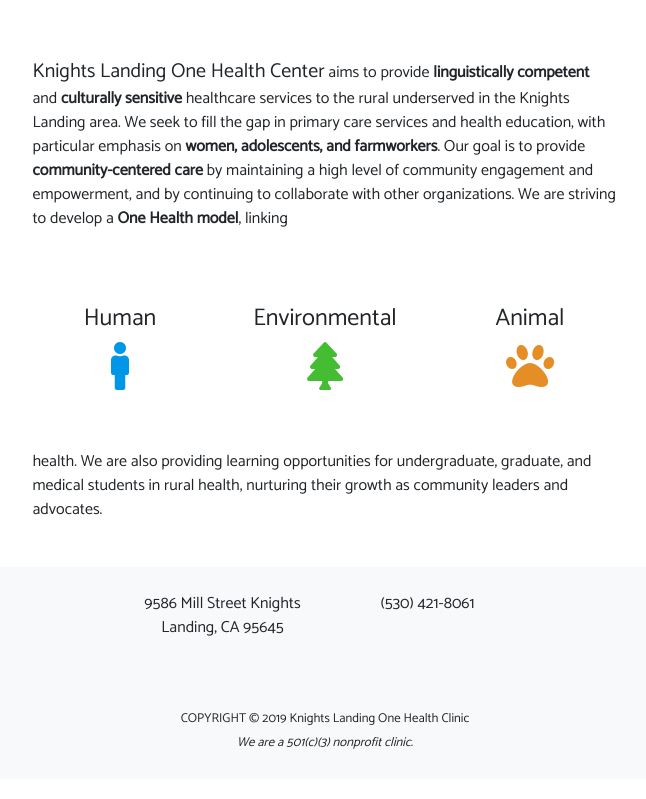
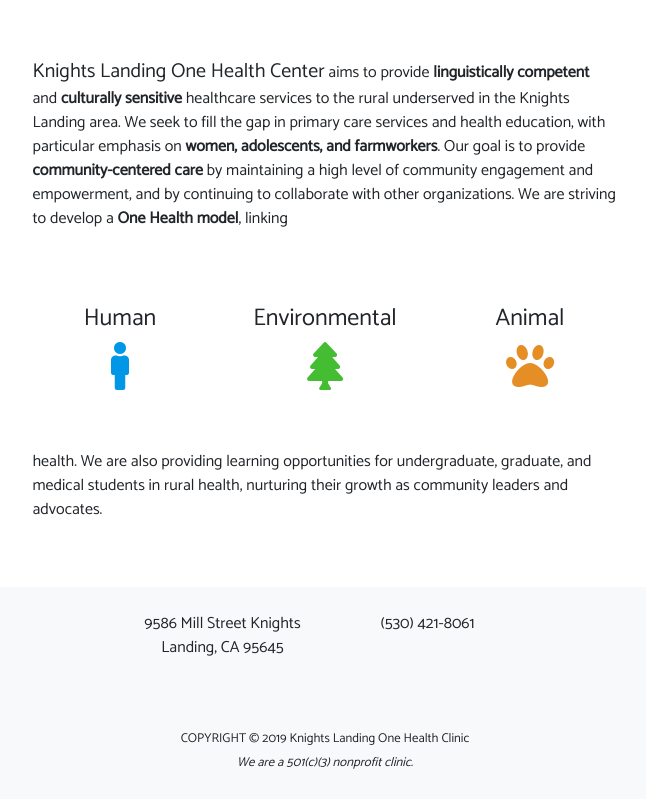
Before and after one commit to iwakoscott/knights-landing, a Jekyll site: the page built from index.html, in a window 1280 px wide. Shown: the part 1139-1938 px from the top of the page, without its empty margins (315-961 px from the left). Built offline with Jekyll 4.4.1, drawn with Linux system fonts in a browser that asks for light colours; nearby versions of some CDN libraries.

Commit message:
Update footer.html

```diff
--- a/_includes/footer.html
+++ b/_includes/footer.html
@@ -2,7 +2,7 @@
 <!-- jQuery first, then Popper.js, then Bootstrap JS -->
 
 <footer>
-  <div class="container-fluid mt-1">
+  <div class="container-fluid mt-4">
     <div class="row">
       <div class="col-sm-2 offset-sm-4 text-center">
           <address>{{ site.address }}</address>
```
